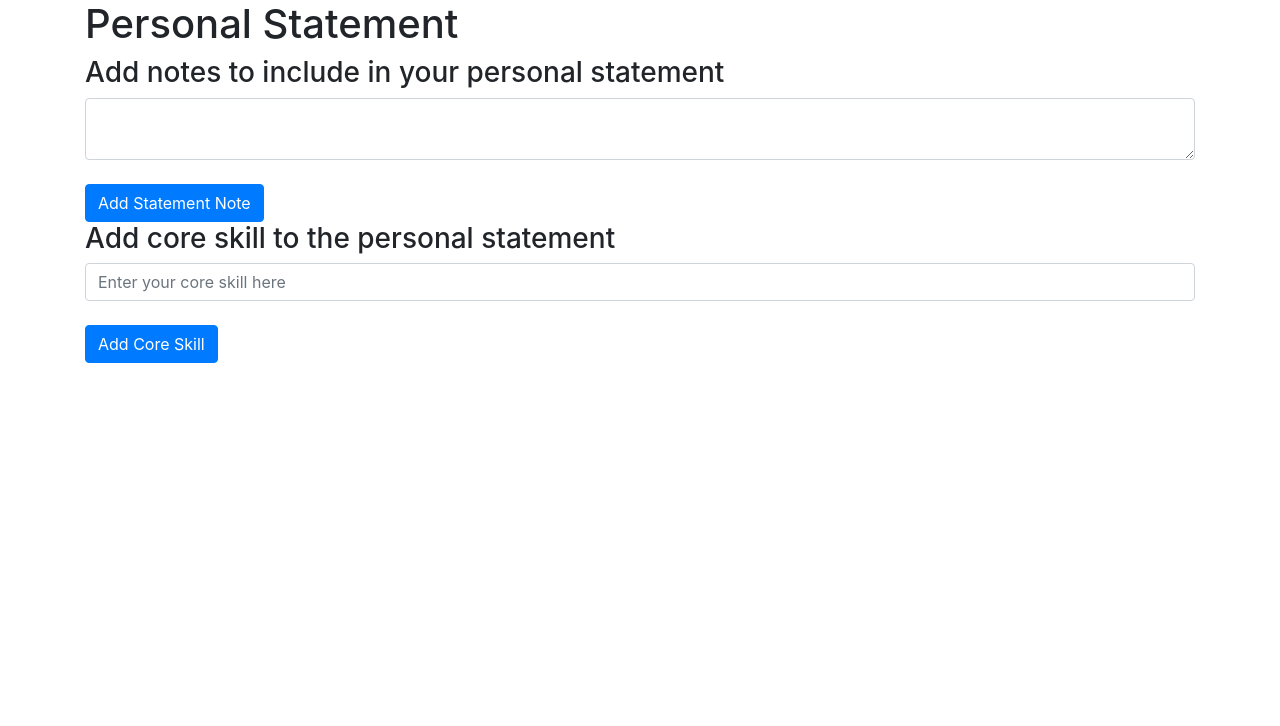
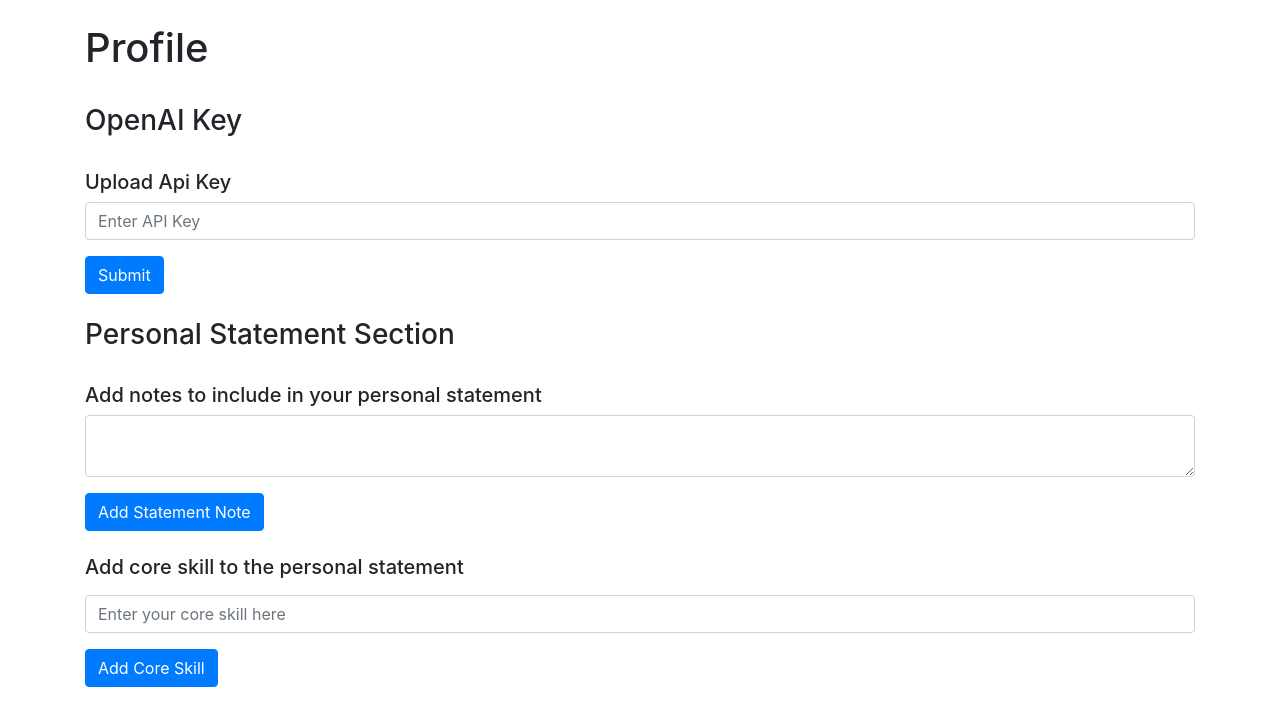
Before and after one commit to toppy007/covered-flask-python-app, a Flask app: page / in a window 1280 px wide. Shown: the part 56-782 px from the top of the page. Run offline with Flask 3, Linux system fonts and the light colour scheme; a user stored in the database is signed in; some libraries are stand-ins or nearby versions.

Commit message:
added api key and kyripted result

```diff
--- a/website/templates/home.html
+++ b/website/templates/home.html
@@ -1,8 +1,21 @@
 {% extends "base.html" %} {% block title %}Home{% endblock %} {% block content
     %}
-    <h1 align="left">Personal Statement</h1>
-
-    <h3 align="left">Add notes to include in your personal statement</h3>
+    <br />
+    <h1 align="left">Profile</h1>
+    <br />
+    <h3 align="left">OpenAI Key</h3>
+    <br />
+    <form method="POST">
+      <h5 align="left">Upload Api Key</h5>
+      <div class="form-group">
+        <input type="password" class="form-control" id="api_key" name="api_key" placeholder="Enter API Key"/>
+      </div>
+      <button type="submit" class="btn btn-primary">Submit</button>
+    </form>
+    <br />
+    <h3 align="left">Personal Statement Section</h3>
+    <br />
+    <h5 align="left">Add notes to include in your personal statement</h5>
     <ul class="list-group list-group-flush" id="notes">
       {% for note in user.notes %}
       <li class="list-group-item">
@@ -13,17 +26,15 @@
       </li>
       {% endfor %}
     </ul>
-
     <form method="POST">
+      <div class="form-group">
         <textarea name="note" id="note" class="form-control"></textarea>
+      </div>
+      <button type="submit" class="btn btn-primary">Add Statement Note</button>
+    </form>
     <br />
-      <div align="left">
-        <button type="submit" class="btn btn-primary">Add Statement Note</button>
-      </div>
-    </form>
-
-    <h3 align="left">Add core skill to the personal statement</h3>
-
+    <h5 align="left">Add core skill to the personal statement</h5>
+    <div class="form-group">
       <ul class="list-group list-skill-flush" id="skills">
         {% for skill in user.skills %}
         <li class="list-group-item skill-tag">
@@ -34,13 +45,13 @@
         </li>
         {% endfor %}
       </ul>
-
+    </div>
     <form method="POST">
+      <div class="form-group">
         <input type="text" name="skill" id="skill" class="form-control" placeholder="Enter your core skill here" data-role="tagsinput">
-      <br />
+      </div>
       <div align="left">
           <button type="submit" class="btn btn-primary">Add Core Skill</button>
       </div>
     </form>
-
     {% endblock %}
--- a/website/views.py
+++ b/website/views.py
@@ -1,7 +1,7 @@
 from flask import Blueprint, render_template, request, flash, jsonify
 from flask_login import login_required, current_user
-from .models import Note
-from .models import Skill
+from werkzeug.security import generate_password_hash
+from .models import Note, Skill, OpenAiApiKey
 from . import db
 import json
 
@@ -32,6 +32,16 @@ def home():
                     db.session.add(new_skill)
                     db.session.commit()
                     flash('Skill added!', category='success')
+        elif 'api_key' in request.form:
+            key = request.form.get('api_key')
+            if len(key) < 1:
+                flash('api_key is too short!', category='error')
+            else:
+                new_api_key = OpenAiApiKey(user_id=current_user.id, key=generate_password_hash(
+                    key, method='sha256'))
+                db.session.add(new_api_key)
+                db.session.commit()
+                flash('Api Key Added!', category='success')
 
     return render_template("home.html", user=current_user)
 
```
Also changed, not shown: instance/database.db. Lines whose indentation alone changed are shown as unchanged.
